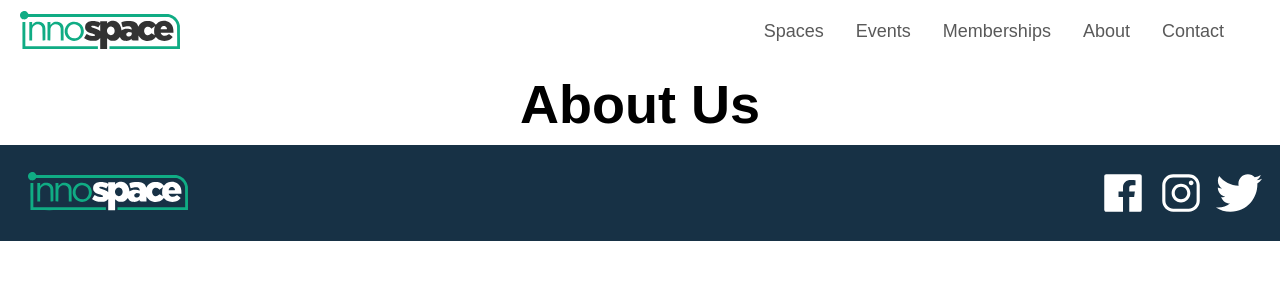
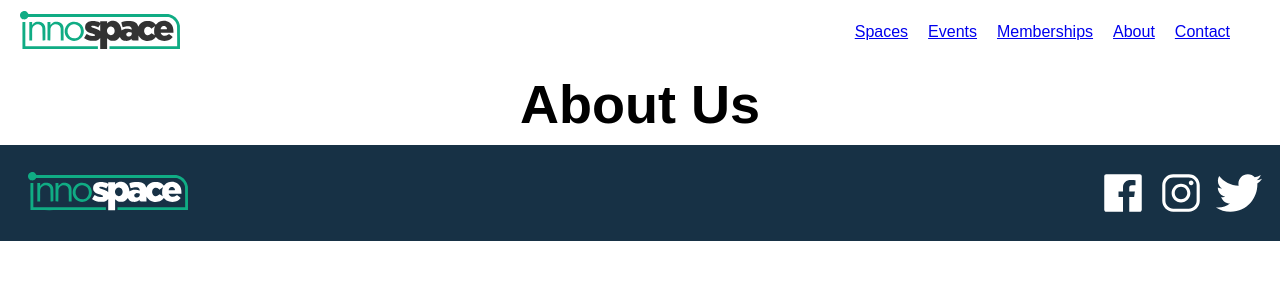
Before and after one commit to knada/innospace-next, a Next.js app: page /about in a window 1280 px wide. Shown: the top 300 px of the page. Built offline with nearby package versions, Linux system fonts and the light colour scheme.

Commit message:
Changed links in main nav from a tags to next-links

```diff
--- a/components/MainNav/MainNav.tsx
+++ b/components/MainNav/MainNav.tsx
@@ -1,5 +1,6 @@
 import { useState } from 'react'
 import styled, { keyframes } from 'styled-components'
+import Link from 'next/link'
 import InnoSpaceLogo from '../SvgComponents/InnoSpaceLogo'
 
 type DisplayType = 'default' | 'opened' | 'closed'
@@ -125,7 +126,7 @@ const NavItem = styled.li`
     }
 `
 
-const NavLink = styled.a`
+const NavLink = styled(Link)`
     display: block;
     padding: 6px 6px;
     text-decoration: none;
```
